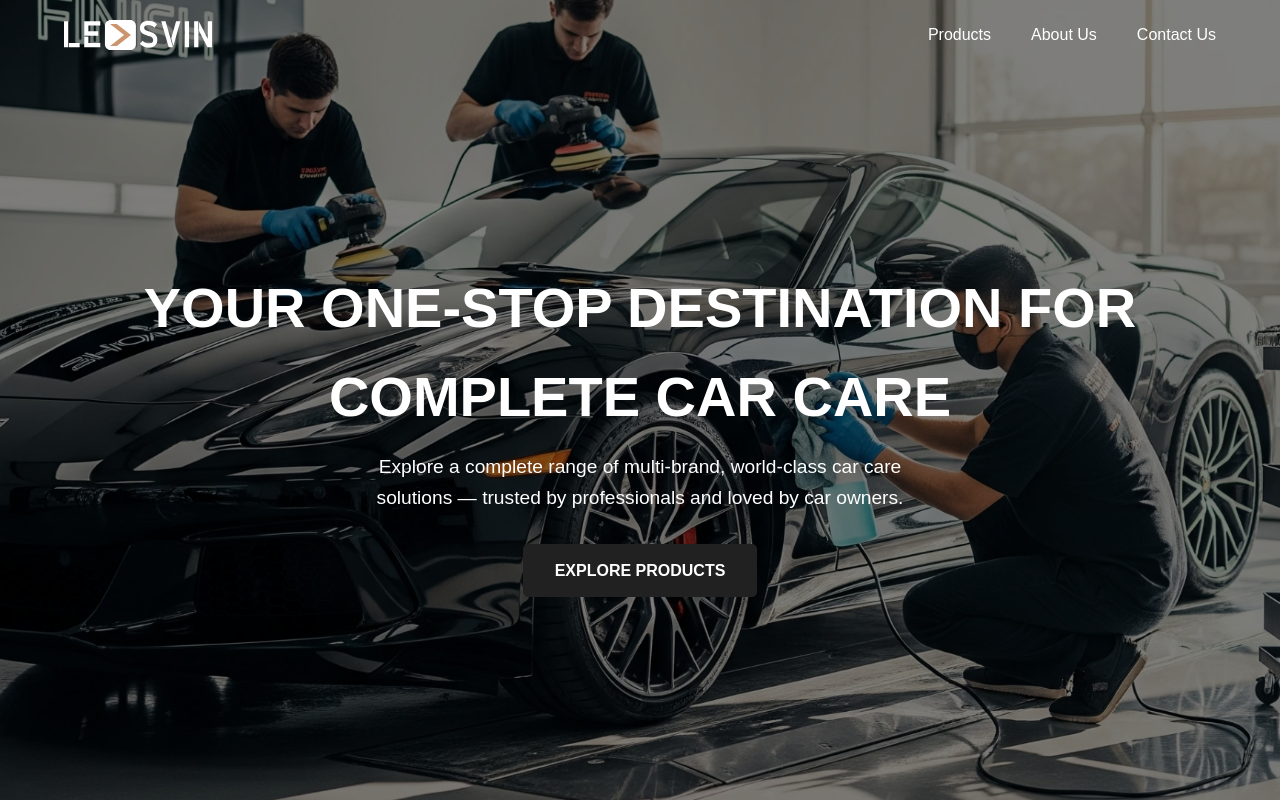
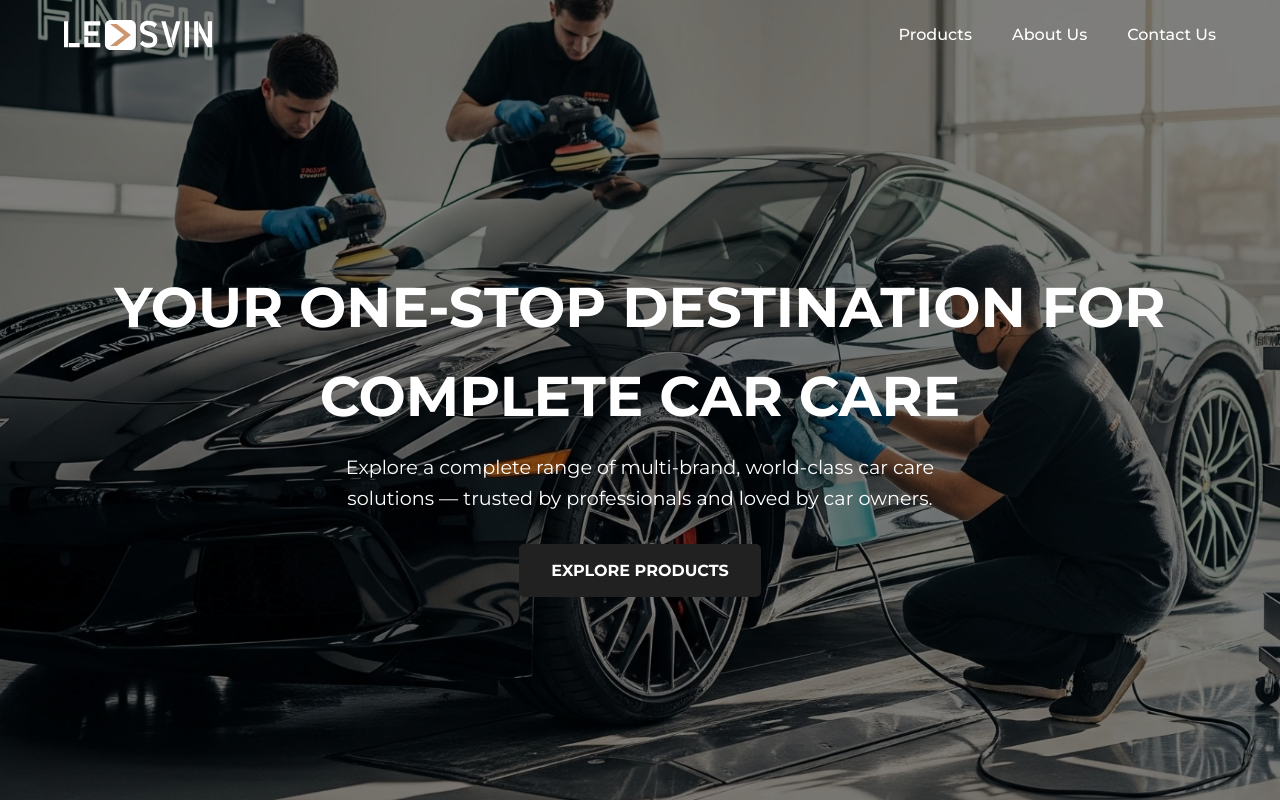
Before and after one commit to VISHNU-LMNTRIX/Leksvin, a plain HTML site: page index.html in a window 1280 px wide. Shown: the top 802 px of the page. Drawn offline with Linux system fonts and the light colour scheme.

Commit message:
Updated the font to Montserrat from Arial.

```diff
--- a/css/mobile.css
+++ b/css/mobile.css
@@ -21,7 +21,7 @@
     --color-cta-secondary: var(--color-white);
 
     /* Fonts */
-    --font-primary: 'Arial', sans-serif;
+    --font-primary: 'Montserrat', sans-serif;
 }
 
 body {
--- a/index.html
+++ b/index.html
@@ -5,6 +5,9 @@
     <meta name="viewport" content="width=device-width, initial-scale=1.0">
     <title>Leksvin</title>
     <meta name="description" content="One-Stop Destination for Complete Car Care. Explore a complete range of multi-brand, world-class car care solutions — trusted by professionals and loved by car owners.">
+    <link rel="preconnect" href="https://fonts.googleapis.com">
+    <link rel="preconnect" href="https://fonts.gstatic.com" crossorigin>
+    <link href="https://fonts.googleapis.com/css2?family=Montserrat:ital,wght@0,100..900;1,100..900&display=swap" rel="stylesheet">
     <link rel="stylesheet" href="css/mobile.css">
     <link rel="stylesheet" href="css/style.css">
     <link rel="stylesheet" href="https://cdnjs.cloudflare.com/ajax/libs/font-awesome/6.0.0-beta3/css/all.min.css">
```
